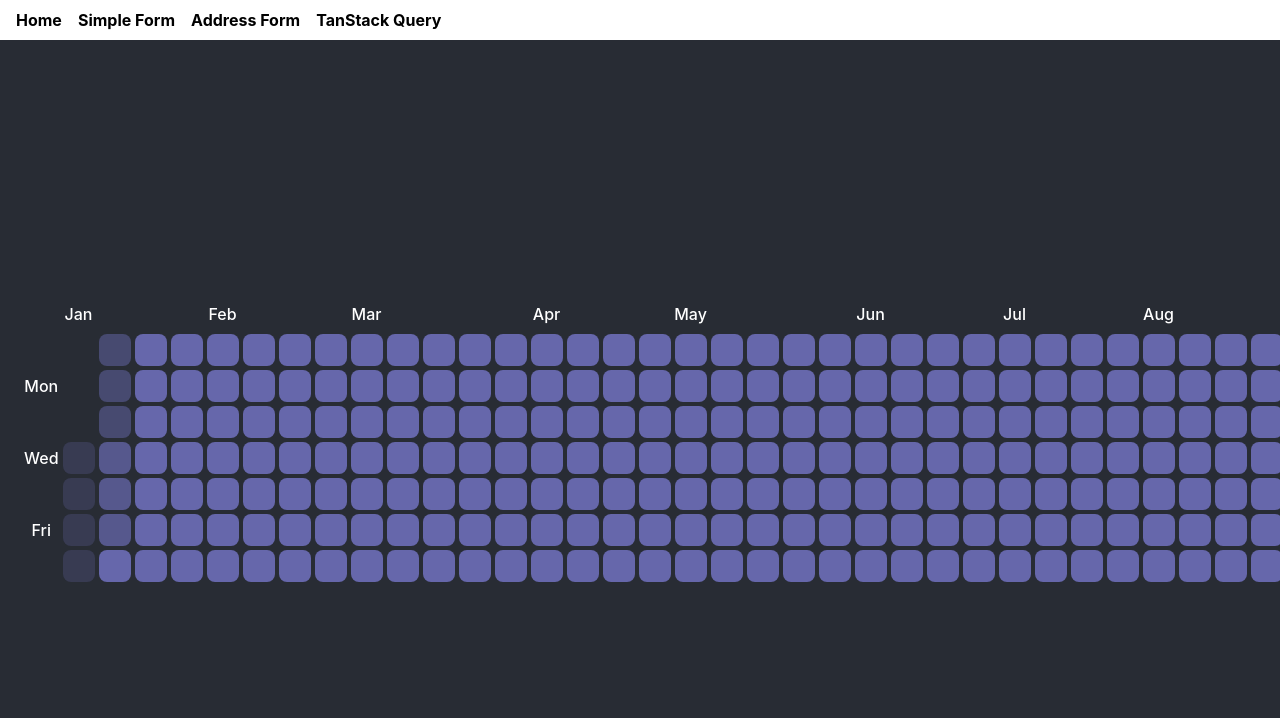
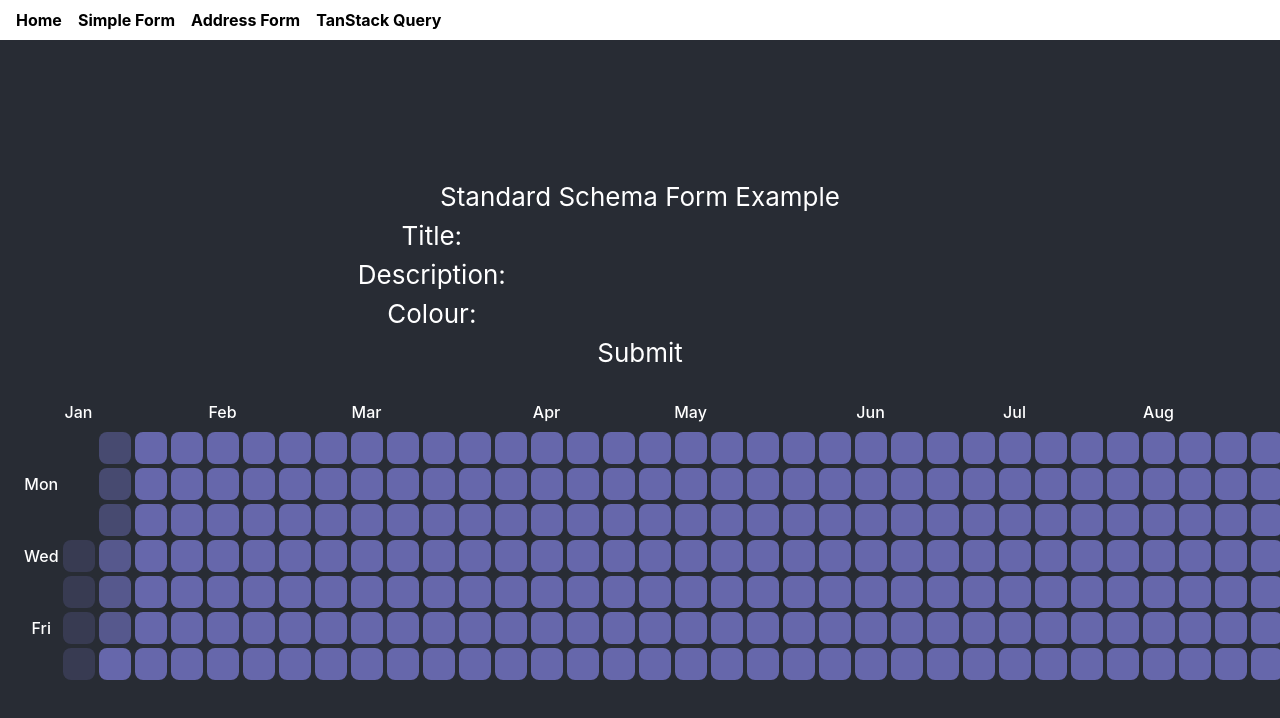
Before and after one commit to shirley543/habitsu, a React (Vite) app in the folder client/: page / in a window 1280 px wide. Shown: the top 718 px of the page. Built offline with nearby package versions, Linux system fonts and the light colour scheme.

Commit message:
Frontend: Goal form initial

```diff
--- a/client/package.json
+++ b/client/package.json
@@ -35,7 +35,7 @@
     "tailwind-merge": "^3.0.2",
     "tailwindcss": "^4.0.6",
     "tailwindcss-animate": "^1.0.7",
-    "zod": "^3.24.2"
+    "zod": "^3.25.49"
   },
   "devDependencies": {
     "@tanstack/eslint-config": "^0.1.0",
--- /dev/null
+++ b/client/src/components/custom/GoalForm.tsx
@@ -0,0 +1,142 @@
+import { useForm, type AnyFieldApi } from '@tanstack/react-form'
+import { useStore } from '@tanstack/react-store'
+import { z } from "zod";
+
+// Form for creating a new goal or editing an existing goal.
+// Goal comprises of a:
+// - Title: string
+// - Description: string
+// - Colour: hex code, hence string?
+// - Emoji: hex code, hence string?
+// - Private/ Public: whether private (only visible to them), or public (visible to everyone)
+// - Type: discrete (count) or continuous (measured value) [number] or checkbox (yes/ no) [boolean] (used by frontend for determining colour intensity)
+//   - Numerical goal:
+//     - Unit: string
+//     - target: number
+//   - Boolean goal:
+//     - Value: boolean
+
+export enum Publicity {
+  Public = 'public',
+  Private = 'private',
+}
+
+// TODOs: define schemas in shared folder/ lib/ package for use on both client and server-side.
+// To investigate setting up monorepo and/ or package, or workspaces
+const GoalSchema = z.object({
+  title: z.string().min(1, "Title is required"),
+  description: z.string().min(1, "Description is required"),
+  colour: z.string()
+    .min(1, "Colour is required")
+    .regex(/^#[a-fA-F0-9]+$/, "Colour must be a valid hex string"),
+  // publicity: z.string().min(1, "Publicity type is required"),
+  // goalType: z.string().min(1, "Goal type is required"),
+})
+
+function FieldInfo({ field }: { field: AnyFieldApi }) {
+  return (
+    <>
+      {field.state.meta.isTouched && !field.state.meta.isValid ? (
+        <em>{field.state.meta.errors.map((err) => err.message).join(',')}</em>
+      ) : null}
+      {field.state.meta.isValidating ? 'Validating...' : null}
+    </>
+  )
+}
+
+export default function GoalForm() {
+  const form = useForm({
+    defaultValues: {
+      title: "",
+      description: "",
+      colour: "",
+      // publicity: 'private' as Publicity,
+      // goalType: undefined,
+    },
+    validators: {
+      onChange: GoalSchema,
+    },
+  })
+
+  // const formErrors = useStore(form.store, (formState) => formState.errors)
+
+
+  return (
+    <div>
+      <h1>Standard Schema Form Example</h1>
+      <form
+        onSubmit={(e) => {
+          e.preventDefault()
+          e.stopPropagation()
+          form.handleSubmit()
+        }}
+      >
+        <div>
+          <form.Field
+            name="title"
+            children={(field) => {
+              return (
+                <>
+                  <label htmlFor={field.name}>Title: </label>
+                  <input
+                    id={field.name}
+                    name={field.name}
+                    value={field.state.value}
+                    onBlur={field.handleBlur}
+                    onChange={(e) => field.handleChange(e.target.value)}
+                  />
+                  <FieldInfo field={field} />
+                </>
+              )
+            }}
+          />
+        </div>
+        <div>
+          <form.Field
+            name="description"
+            children={(field) => (
+              <>
+                <label htmlFor={field.name}>Description: </label>
+                <input
+                  id={field.name}
+                  name={field.name}
+                  value={field.state.value}
+                  onBlur={field.handleBlur}
+                  onChange={(e) => field.handleChange(e.target.value)}
+                />
+                <FieldInfo field={field} />
+              </>
+            )}
+          />
+        </div>
+        <div>
+          <form.Field
+            name="colour"
+            children={(field) => (
+              <>
+                <label htmlFor={field.name}>Colour: </label>
+                <input
+                  id={field.name}
+                  name={field.name}
+                  value={field.state.value}
+                  onBlur={field.handleBlur}
+                  onChange={(e) => field.handleChange(e.target.value)}
+                />
+                <FieldInfo field={field} />
+              </>
+            )}
+          />
+        </div>
+
+        <form.Subscribe
+          selector={(state) => [state.canSubmit, state.isSubmitting]}
+          children={([canSubmit, isSubmitting]) => (
+            <button type="submit" disabled={!canSubmit}>
+              {isSubmitting ? '...' : 'Submit'}
+            </button>
+          )}
+        />
+      </form>
+    </div>
+  )
+}
--- a/client/src/routes/index.tsx
+++ b/client/src/routes/index.tsx
@@ -1,6 +1,7 @@
 import { createFileRoute } from '@tanstack/react-router'
 import logo from '../logo.svg'
 import Heatmap from '@/components/custom/Heatmap'
+import GoalForm from '@/components/custom/GoalForm'
 
 export const Route = createFileRoute('/')({
   component: App,
@@ -10,6 +11,7 @@ function App() {
   return (
     <div className="text-center">
       <header className="min-h-screen flex flex-col items-center justify-center bg-[#282c34] text-white text-[calc(10px+2vmin)]">
+        <GoalForm />
         <Heatmap />
         {/* <p>
           Edit <code>src/routes/index.tsx</code> and save to reload.
```
Also changed, not shown: 1 other file (tests, documents, lock files or other folders).
